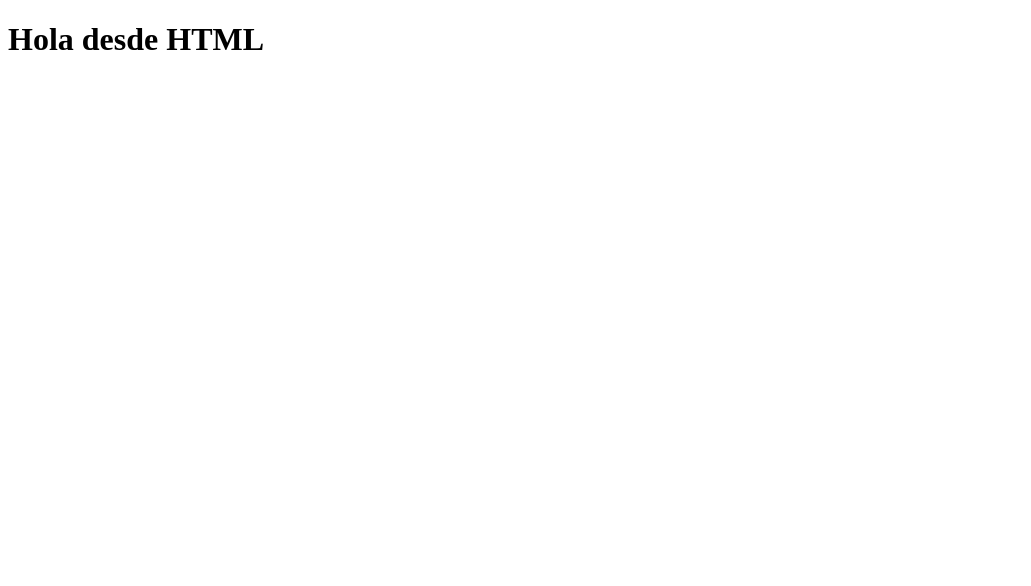
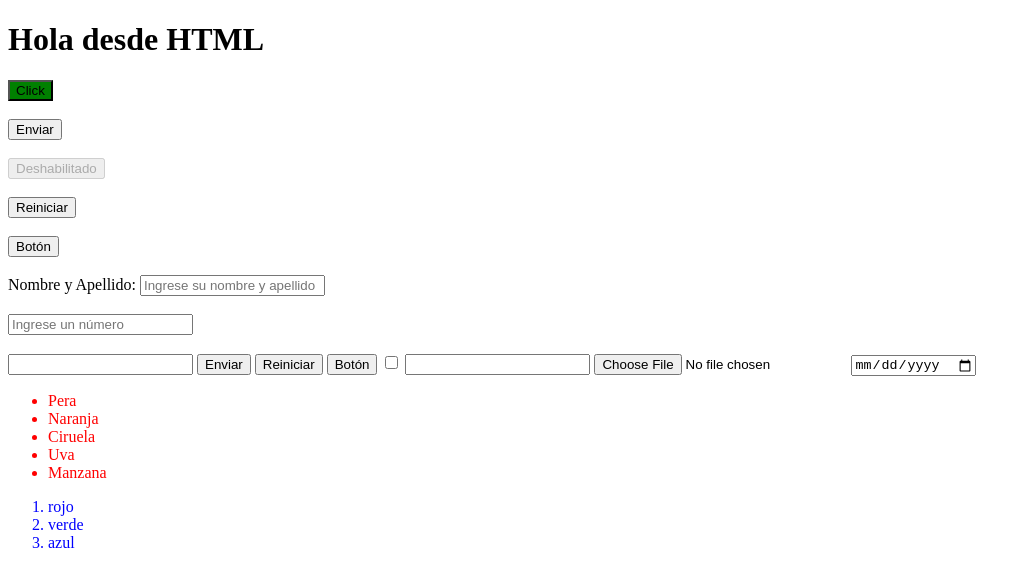
Before and after one commit to Luci893/Clase-2---Ejercicios-Resueltos, a plain HTML site: page index.html in a window 1280 px wide. Shown: the whole page, without its empty margins (0-1031 px from the left). Drawn offline with Linux system fonts and the light colour scheme.

Commit message:
cambios en la estructura de carpetas.

```diff
--- a/script.js
+++ b/clase 2/script.js
@@ -266,3 +266,13 @@ function dividirNumeros(a, b){
 }
 
 console.log(dividirNumeros(2, 8));
+
+// Ejercicios de tabla de la verdad
+let precio = 60000;
+let esPremium = false;
+
+if (precio > 50000 || esPremium) {
+    console.log("Este producto tiene envío gratis");
+} else {
+    console.log("Debe abonar el costo de envío");
+}
--- /dev/null
+++ b/clase 3/script.js
@@ -0,0 +1,10 @@
+const boton = document.getElementById("#click");
+
+function calcular(){
+    let num1 = parseFloat(prompt("Ingrese el primer número: "));
+    let num2 = parseFloat(prompt("Ingrese el segundo número: "));
+    let resultado = num1 * num2;
+    alert(`El resultado de la multiplicación es: ${resultado}`);
+}
+
+const primerInput = document.querySelector("input[type='text'] .primerInput #primerInput");
--- a/index.html
+++ b/index.html
@@ -4,13 +4,50 @@
     <meta charset="UTF-8">
     <meta name="viewport" content="width=device-width, initial-scale=1.0">
     <title>Document</title>
+    <link rel="stylesheet" href="style.css">
 </head>
 <body>
     <h1>Hola desde HTML</h1>
 
+    <!-- CLASE 3 -->
+    <!-- Botones -->
+    <button onclick="calcular()" id="click" alt="botonclick">Click</button><br><br>
 
+    <button type="submit">Enviar</button><br><br>
 
+    <button disabled="disabled">Deshabilitado</button><br><br>
 
-    <script src="script.js"></script>
+    <button type="reset">Reiniciar</button><br><br>
+
+    <button type="button">Botón</button><br><br>
+
+    Nombre y Apellido: <input type="text" placeholder="Ingrese su nombre y apellido"><br><br>
+    <input type="text" placeholder="Ingrese un número" class="primerInput"><br><br>
+
+    <input type="text">
+    <input type="button" value="Enviar">
+    <input type="button" value="Reiniciar">
+    <input type="button" value="Botón">
+    <input type="checkbox" name="telefono" id="telefono">
+    <input type="email" name="email" id="email">
+    <input type="file" name="archivo" id="archivo">
+    <input type="date" name="fecha" id="fecha">
+
+    <!-- Lista -->
+     <ul type="A" id="A">
+        <li>Pera</li>
+        <li>Naranja</li>
+        <li>Ciruela</li>
+        <li>Uva</li>
+        <li>Manzana</li>
+     </ul>
+
+     <ol type="B" id="B">
+        <li>rojo</li>
+        <li>verde</li>
+        <li>azul</li>
+     </ol>
+
+    <script src="/clase 3/script.js"></script>
 </body>
 </html>
--- a/style.css
+++ b/style.css
@@ -0,0 +1,11 @@
+#click{
+    background-color: green;
+}
+
+#A li{
+    color: red;
+}
+
+#B li{
+    color: blue;
+}
```
Also changed, not shown: clase 1/script.js (added, +77 -0 lines).
